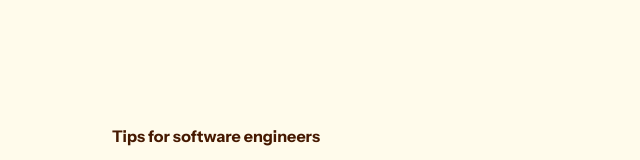
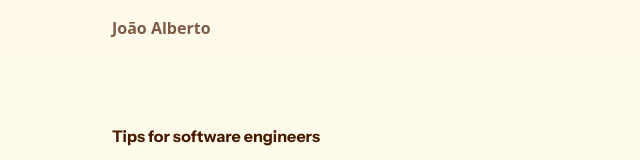
Before and after one commit to joaoalberto-dev/joaoalberto.dev, a Next.js app: page /blog/tips-for-engineers in a window 1280 px wide. Shown: the top 160 px of the page, without its empty margins (318-958 px from the left). Built offline with nearby package versions, Linux system fonts and the light colour scheme; a web font is replaced by a local one.

Commit message:
chore: new layout and navbar

```diff
--- a/src/app/layout.tsx
+++ b/src/app/layout.tsx
@@ -1,4 +1,5 @@
 import "./globals.css";
+import { Layout } from "@/core/components/layout/layout";
 import type { Metadata } from "next";
 import { Instrument_Sans, Alice } from "next/font/google";
 
@@ -28,7 +29,7 @@ export default function RootLayout({
       <body
         className={`${fontSans.variable} ${fontSerif.variable} antialiased text-base bg-amber-50 text-amber-950 py-32 px-8`}
       >
-        {children}
+        <Layout>{children}</Layout>
       </body>
     </html>
   );
--- /dev/null
+++ b/src/core/components/layout/layout.tsx
@@ -0,0 +1,19 @@
+"use client";
+
+import { usePathname } from "next/navigation";
+import { Navbar } from "../navbar/navbar";
+
+export function Layout({
+  children,
+}: Readonly<{
+  children: React.ReactNode;
+}>) {
+  const path = usePathname();
+
+  return (
+    <>
+      {path !== "/" && <Navbar />}
+      {children}
+    </>
+  );
+}
--- /dev/null
+++ b/src/core/components/navbar/navbar.tsx
@@ -0,0 +1,13 @@
+import Link from "next/link";
+
+export function Navbar() {
+  return (
+    <nav className="fixed top-0 left-0 right-0 px-8 py-4 backdrop-blur-3xl flex z-10 items-center justify-center">
+      <div className="w-full max-w-[420px]">
+        <Link className="opacity-70 font-bold" href="/">
+          João Alberto
+        </Link>
+      </div>
+    </nav>
+  );
+}
```
